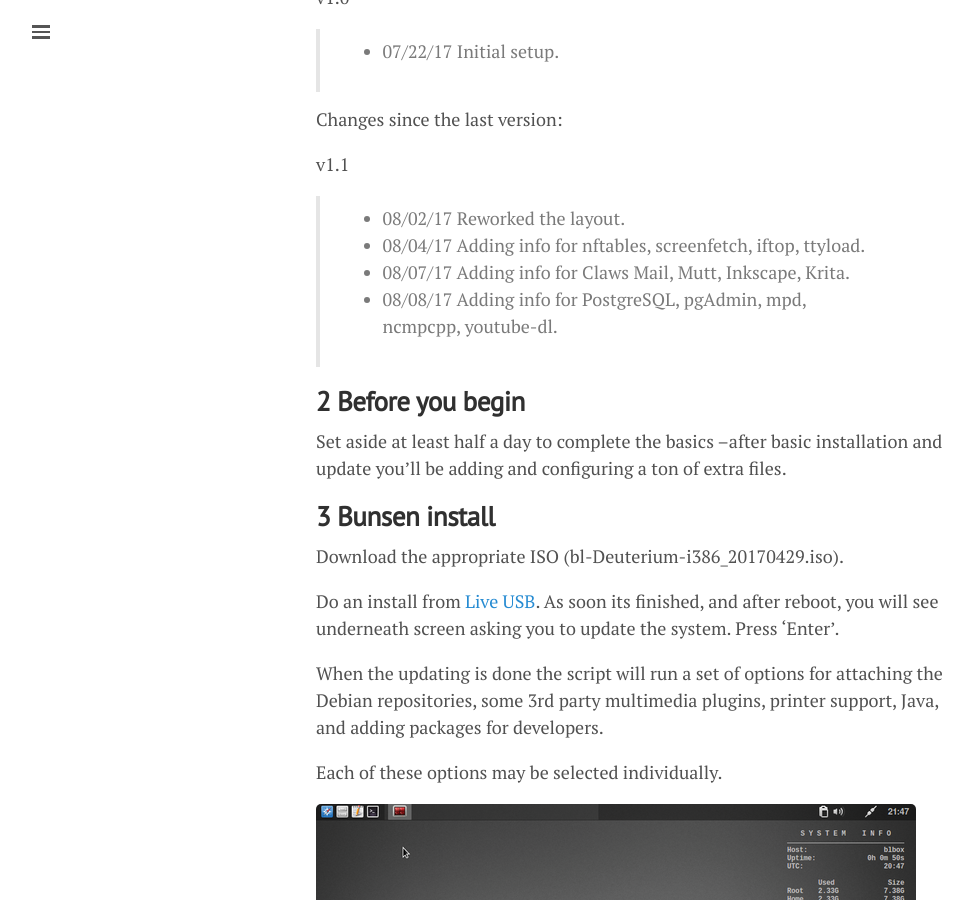
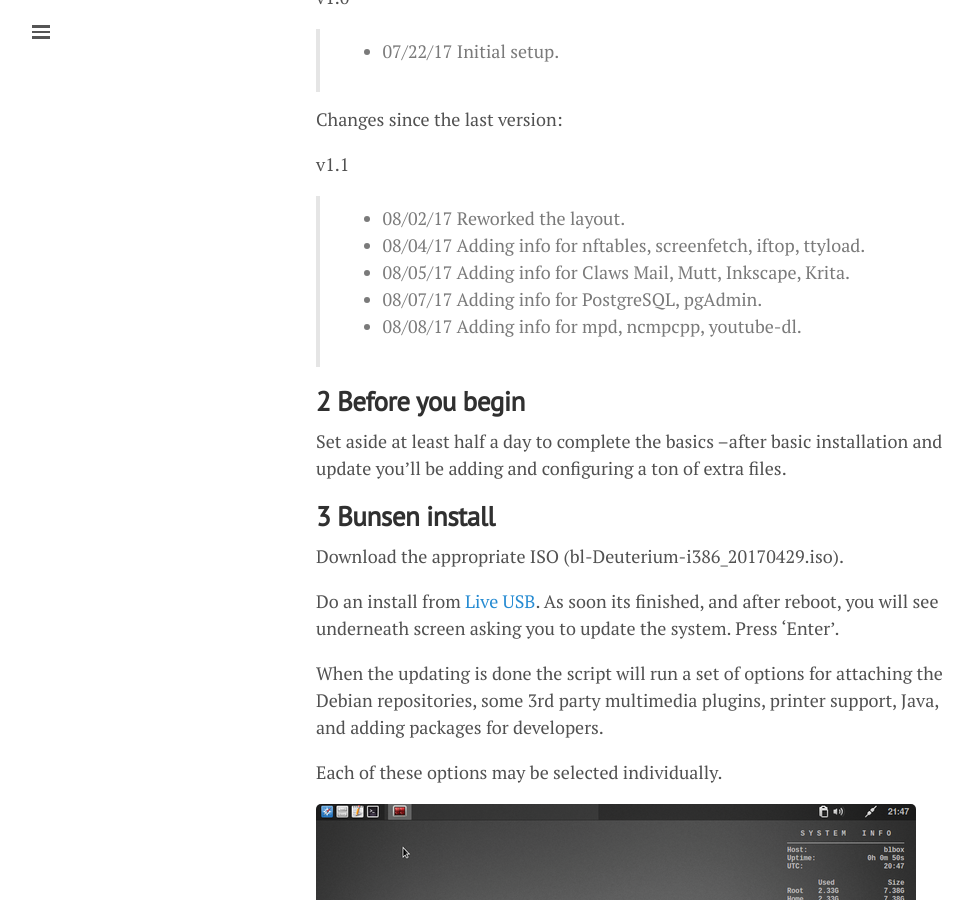
Before and after one commit to lgeurts/lgeurts.github.io, a Jekyll site: the page built from _posts/2017-07-11-bunsenlabs-linux-setup-notes-for dell-inspiron-6000.md, in a window 1280 px wide and 900 px high, scrolled down 1105 px. Shown: the whole window, without its empty margins (0-973 px from the left). Built offline with Jekyll 4.4.1, drawn with Linux system fonts in a browser that asks for light colours; nearby versions of some CDN libraries; comment, search, counter and statistics services are not loaded; some of the changed text lies outside the part shown.

Commit message:
Update 2017-07-11-bunsenlabs-linux-setup-notes-for dell-inspiron-6000.md

```diff
--- a/_posts/2017-07-11-bunsenlabs-linux-setup-notes-for dell-inspiron-6000.md
+++ b/_posts/2017-07-11-bunsenlabs-linux-setup-notes-for dell-inspiron-6000.md
@@ -29,8 +29,9 @@
 
 > * 08/02/17 Reworked the layout.
 > * 08/04/17 Adding info for nftables, screenfetch, iftop, ttyload.
-> * 08/07/17 Adding info for Claws Mail, Mutt, Inkscape, Krita.
-> * 08/08/17 Adding info for PostgreSQL, pgAdmin, mpd, ncmpcpp, youtube-dl.
+> * 08/05/17 Adding info for Claws Mail, Mutt, Inkscape, Krita.
+> * 08/07/17 Adding info for PostgreSQL, pgAdmin.
+> * 08/08/17 Adding info for mpd, ncmpcpp, youtube-dl.
 
 **2 Before you begin**
 ----------------------
```
Also changed, not shown: other parts of _posts/2017-07-11-bunsenlabs-linux-setup-notes-for dell-inspiron-6000.md (+1 -3 lines).
